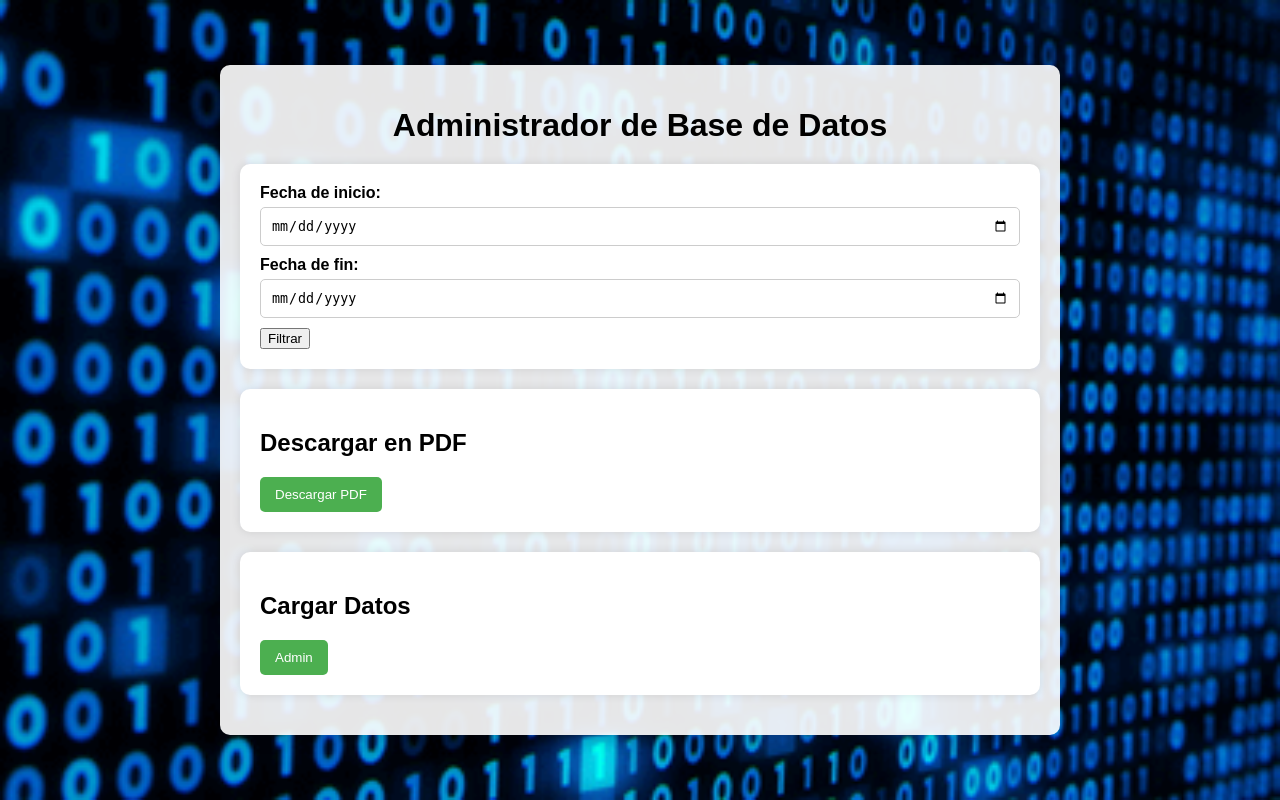
After one commit to D4VIDBRAVO/reporte-de-fraude, a PHP site: page /basefraude/admin.php in a window 1280 px wide. The commit adds this page. Run offline with PHP 8.4, Linux system fonts and the light colour scheme.

Commit message:
Add files via upload

```diff
--- /dev/null
+++ b/admin.php
@@ -0,0 +1,72 @@
+<!DOCTYPE html>
+<html>
+<head>
+    <title>Administrador de Base de Datos</title>
+    <link rel="stylesheet" type="text/css" href="style3.css">
+    <script src="https://ajax.googleapis.com/ajax/libs/jquery/3.5.1/jquery.min.js"></script>
+</head>
+<body>
+    <div class="container">
+        <h1>Administrador de Base de Datos</h1>
+
+        <!-- Formulario para filtrar por fechas -->
+        <div class="form-container">
+            <form id="filtro-fechas">
+                <label for="fecha_inicio">Fecha de inicio:</label>
+                <input type="date" id="fecha_inicio" name="fecha_inicio">
+                <label for="fecha_fin">Fecha de fin:</label>
+                <input type="date" id="fecha_fin" name="fecha_fin">
+                <button type="submit">Filtrar</button>
+            </form>
+        </div>
+
+        <!-- Tabla para mostrar datos en vivo -->
+        <div id="resultados">
+            <!-- Los resultados filtrados se mostrarán aquí -->
+        </div>
+
+        <!-- Botón para descargar en PDF -->
+        <div class="form-container">
+            <form action="generar_pdf.php" method="POST">
+                <h2>Descargar en PDF</h2>
+                <input type="hidden" id="fecha_inicio_pdf" name="fecha_inicio">
+                <input type="hidden" id="fecha_fin_pdf" name="fecha_fin">
+                <input type="submit" value="Descargar PDF">
+            </form>
+        </div>
+
+
+       <div class="form-container">
+            <form action="index.php" method="POST">
+                <h2>Cargar Datos</h2>
+                <input type="submit" value="Admin" a href= "http://localhost/basefraude/index.php"target="_blank">
+            </form>
+        </div>
+
+    <script>
+        $(document).ready(function() {
+            $('#filtro-fechas').submit(function(event) {
+                event.preventDefault();
+                var fechaInicio = $('#fecha_inicio').val();
+                var fechaFin = $('#fecha_fin').val();
+
+                // Actualiza los campos ocultos en los formularios de PDF y Excel
+                $('#fecha_inicio_pdf').val(fechaInicio);
+                $('#fecha_fin_pdf').val(fechaFin);
+
+                $.ajax({
+                    url: 'filtrar.php',
+                    method: 'POST',
+                    data: {
+                        fecha_inicio: fechaInicio,
+                        fecha_fin: fechaFin
+                    },
+                    success: function(data) {
+                        $('#resultados').html(data);
+                    }
+                });
+            });
+        });
+    </script>
+</body>
+</html>
--- /dev/null
+++ b/style3.css
@@ -0,0 +1,68 @@
+body {
+    font-family: Arial, sans-serif;
+    background-color: #f4f4f4;
+    margin: 0;
+    padding: 0;
+    display: flex;
+    justify-content: center;
+    align-items: center;
+    min-height: 100vh;
+    background-image: url('matrix.gif'); /* Imagen de fondo */
+    background-size: cover;
+}
+
+.container {
+    background-color: rgba(255, 255, 255, 0.9);
+    padding: 20px;
+    border-radius: 10px;
+    box-shadow: 0 0 20px rgba(0, 0, 0, 0.2);
+    width: 80%;
+    max-width: 800px;
+    text-align: center;
+}
+
+h1 {
+    margin-bottom: 20px;
+}
+
+.form-container {
+    margin-bottom: 20px;
+}
+
+form {
+    background-color: #fff;
+    padding: 20px;
+    border-radius: 10px;
+    box-shadow: 0 0 10px rgba(0, 0, 0, 0.1);
+    text-align: left;
+}
+
+label {
+    display: block;
+    margin-bottom: 5px;
+    font-weight: bold;
+}
+
+input[type="text"],
+input[type="date"],
+textarea {
+    width: 100%;
+    padding: 10px;
+    margin-bottom: 10px;
+    border: 1px solid #ccc;
+    border-radius: 5px;
+    box-sizing: border-box;
+}
+
+input[type="submit"] {
+    background-color: #4CAF50;
+    color: white;
+    padding: 10px 15px;
+    border: none;
+    border-radius: 5px;
+    cursor: pointer;
+}
+
+input[type="submit"]:hover {
+    background-color: #45a049;
+}
```
Also changed, not shown: eliminar.php (added, +22 -0 lines), filtrar.php (added, +42 -0 lines), fpdf.php (added, +18 -0 lines), generar_pdf.php (added, +70 -0 lines), index.php (added, +48 -0 lines), reportes_db.sql (added, +76 -0 lines), style.css (+19 -24 lines), matrix.gif (added).
